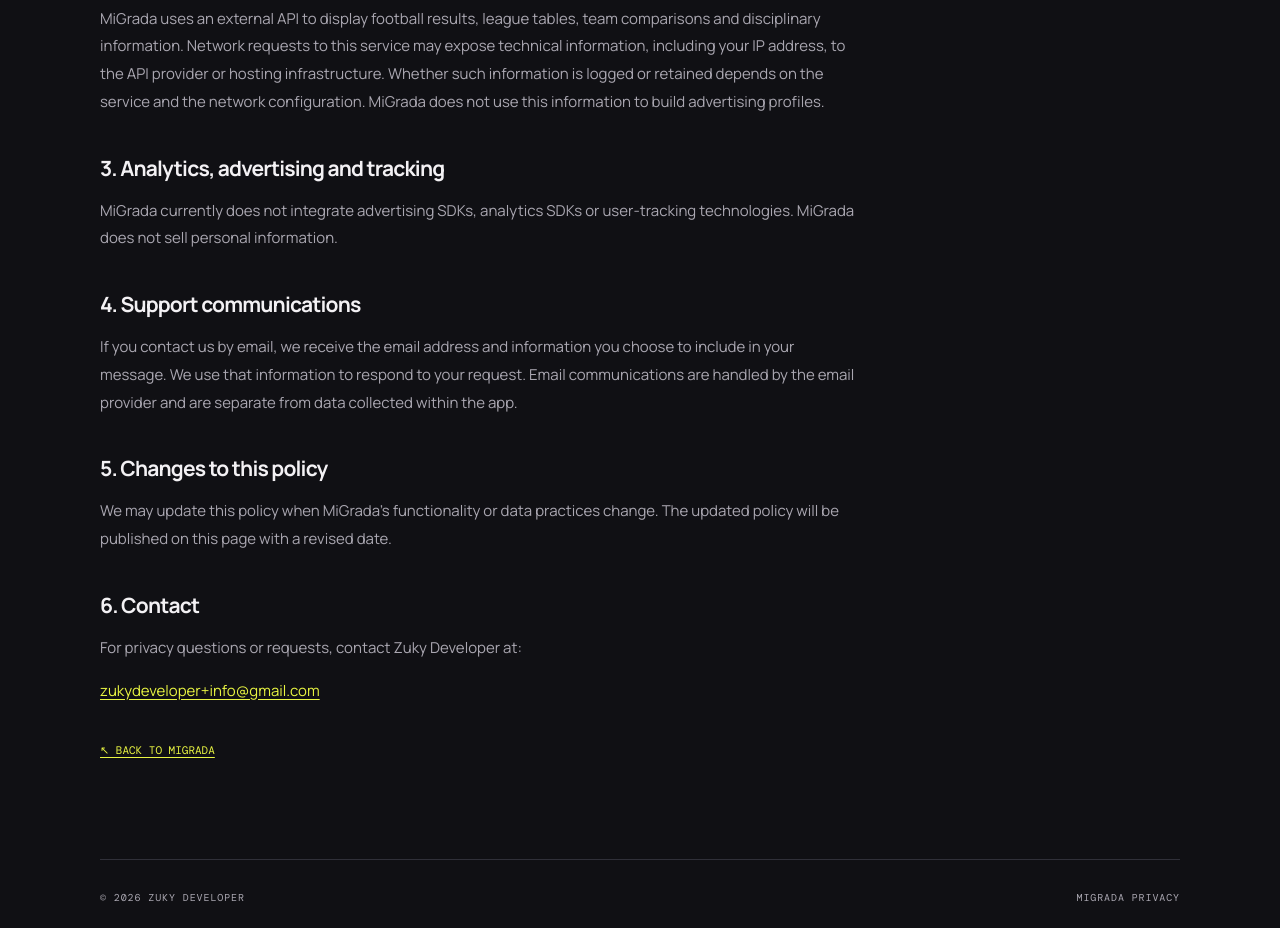
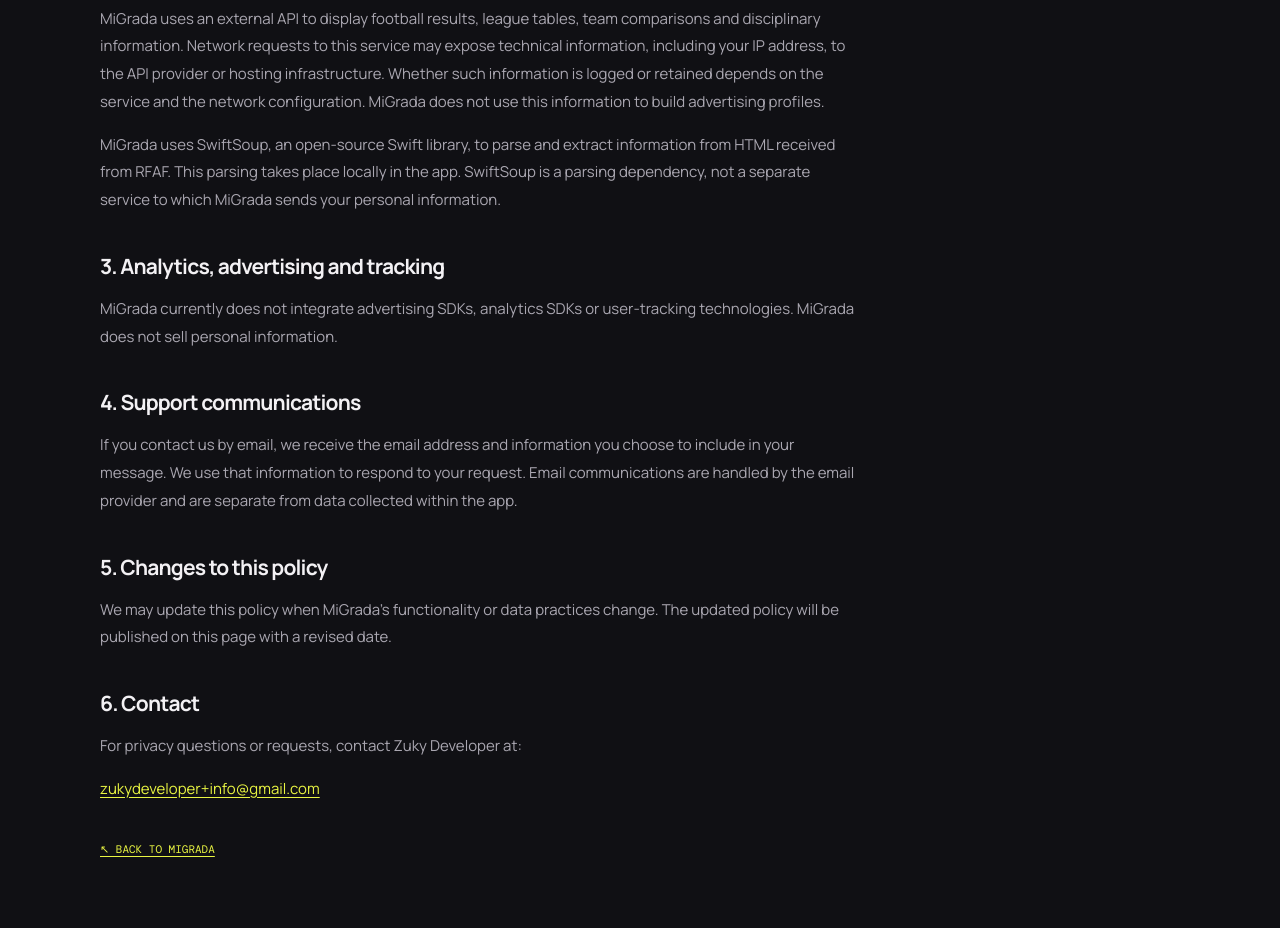
Before and after one commit to ZukyCoder/zukycoder.github.io, a plain HTML site: page apps/migrada/privacy/index.html in a window 1280 px wide. Shown: the part 840-1768 px from the top of the page. Drawn offline with nearby package versions, Linux system fonts and the light colour scheme.

Commit message:
Disclose local SwiftSoup HTML parsing in privacy policy

```diff
--- a/apps/migrada/privacy/index.html
+++ b/apps/migrada/privacy/index.html
@@ -24,6 +24,7 @@
     <p data-en="MiGrada does not require registration or user accounts. Based on its current functionality, MiGrada does not intentionally request, collect or store personal information such as your name, email address, phone number or precise location through the app." data-es="MiGrada no requiere registro ni cuentas de usuario. Según su funcionamiento actual, MiGrada no solicita, recopila ni almacena intencionadamente información personal como tu nombre, dirección de correo electrónico, número de teléfono o ubicación precisa a través de la aplicación.">MiGrada no requiere registro ni cuentas de usuario. Según su funcionamiento actual, MiGrada no solicita, recopila ni almacena intencionadamente información personal como tu nombre, dirección de correo electrónico, número de teléfono o ubicación precisa a través de la aplicación.</p>
     <h2 data-en="2. Football information and external API" data-es="2. Información de fútbol y API externa">2. Información de fútbol y API externa</h2>
     <p data-en="MiGrada uses an external API to display football results, league tables, team comparisons and disciplinary information. Network requests to this service may expose technical information, including your IP address, to the API provider or hosting infrastructure. Whether such information is logged or retained depends on the service and the network configuration. MiGrada does not use this information to build advertising profiles." data-es="MiGrada utiliza una API externa para mostrar resultados de fútbol, clasificaciones, comparativas entre equipos e información disciplinaria. Las solicitudes de red a este servicio pueden revelar información técnica, incluida tu dirección IP, al proveedor de la API o a la infraestructura de alojamiento. El posible registro o conservación de esa información depende del servicio y de la configuración de red. MiGrada no utiliza esta información para crear perfiles publicitarios.">MiGrada utiliza una API externa para mostrar resultados de fútbol, clasificaciones, comparativas entre equipos e información disciplinaria. Las solicitudes de red a este servicio pueden revelar información técnica, incluida tu dirección IP, al proveedor de la API o a la infraestructura de alojamiento. El posible registro o conservación de esa información depende del servicio y de la configuración de red. MiGrada no utiliza esta información para crear perfiles publicitarios.</p>
+    <p data-en="MiGrada uses SwiftSoup, an open-source Swift library, to parse and extract information from HTML received from RFAF. This parsing takes place locally in the app. SwiftSoup is a parsing dependency, not a separate service to which MiGrada sends your personal information." data-es="MiGrada utiliza SwiftSoup, una biblioteca Swift de código abierto, para analizar y extraer información del HTML recibido de RFAF. Este análisis se realiza localmente en la aplicación. SwiftSoup es una dependencia de análisis de contenido, no un servicio independiente al que MiGrada envíe tu información personal.">MiGrada utiliza SwiftSoup, una biblioteca Swift de código abierto, para analizar y extraer información del HTML recibido de RFAF. Este análisis se realiza localmente en la aplicación. SwiftSoup es una dependencia de análisis de contenido, no un servicio independiente al que MiGrada envíe tu información personal.</p>
     <h2 data-en="3. Analytics, advertising and tracking" data-es="3. Analítica, publicidad y seguimiento">3. Analítica, publicidad y seguimiento</h2>
     <p data-en="MiGrada currently does not integrate advertising SDKs, analytics SDKs or user-tracking technologies. MiGrada does not sell personal information." data-es="Actualmente, MiGrada no integra SDK de publicidad, SDK de analítica ni tecnologías de seguimiento de usuarios. MiGrada no vende información personal.">Actualmente, MiGrada no integra SDK de publicidad, SDK de analítica ni tecnologías de seguimiento de usuarios. MiGrada no vende información personal.</p>
     <h2 data-en="4. Support communications" data-es="4. Comunicaciones de soporte">4. Comunicaciones de soporte</h2>
```
